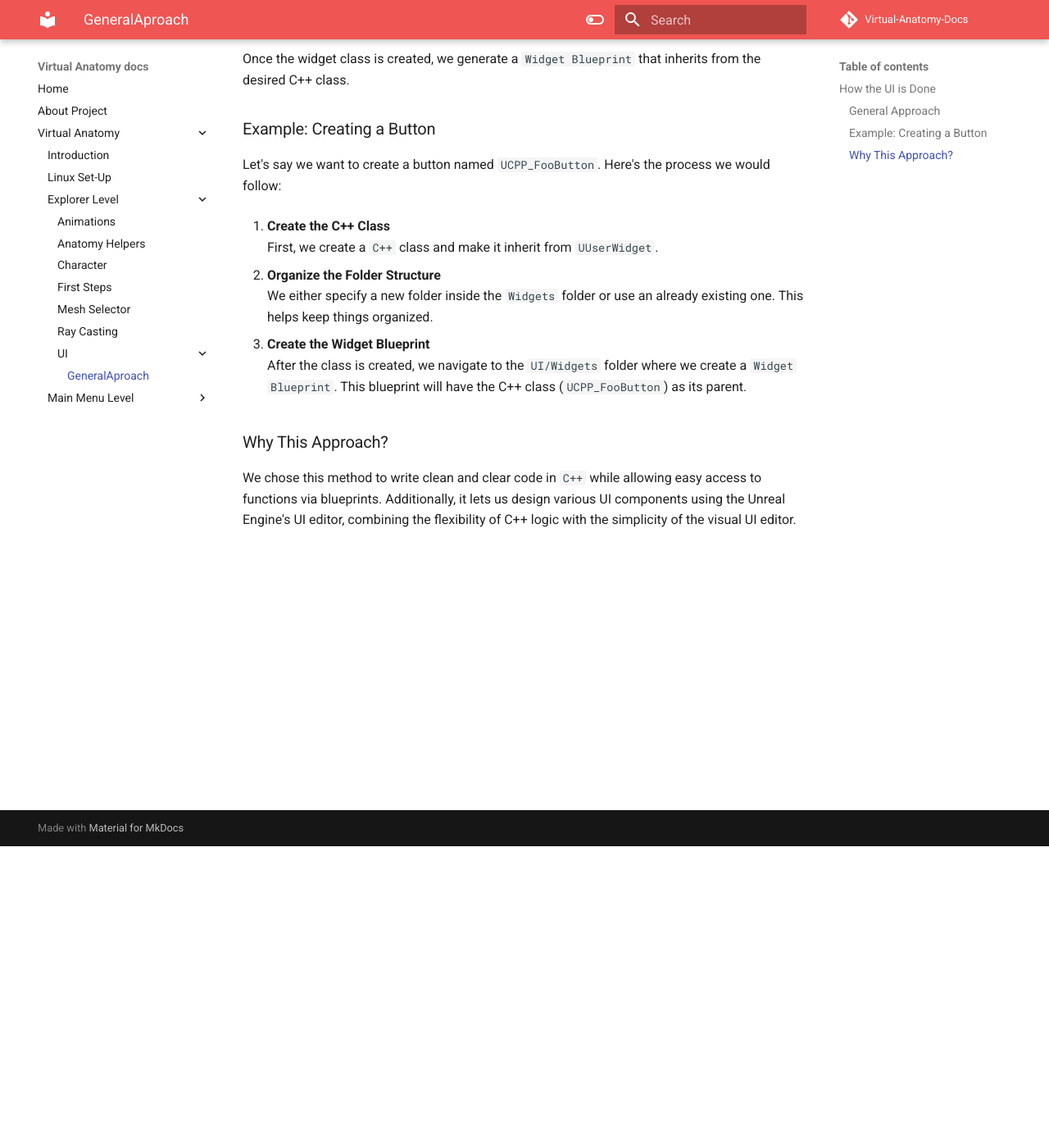
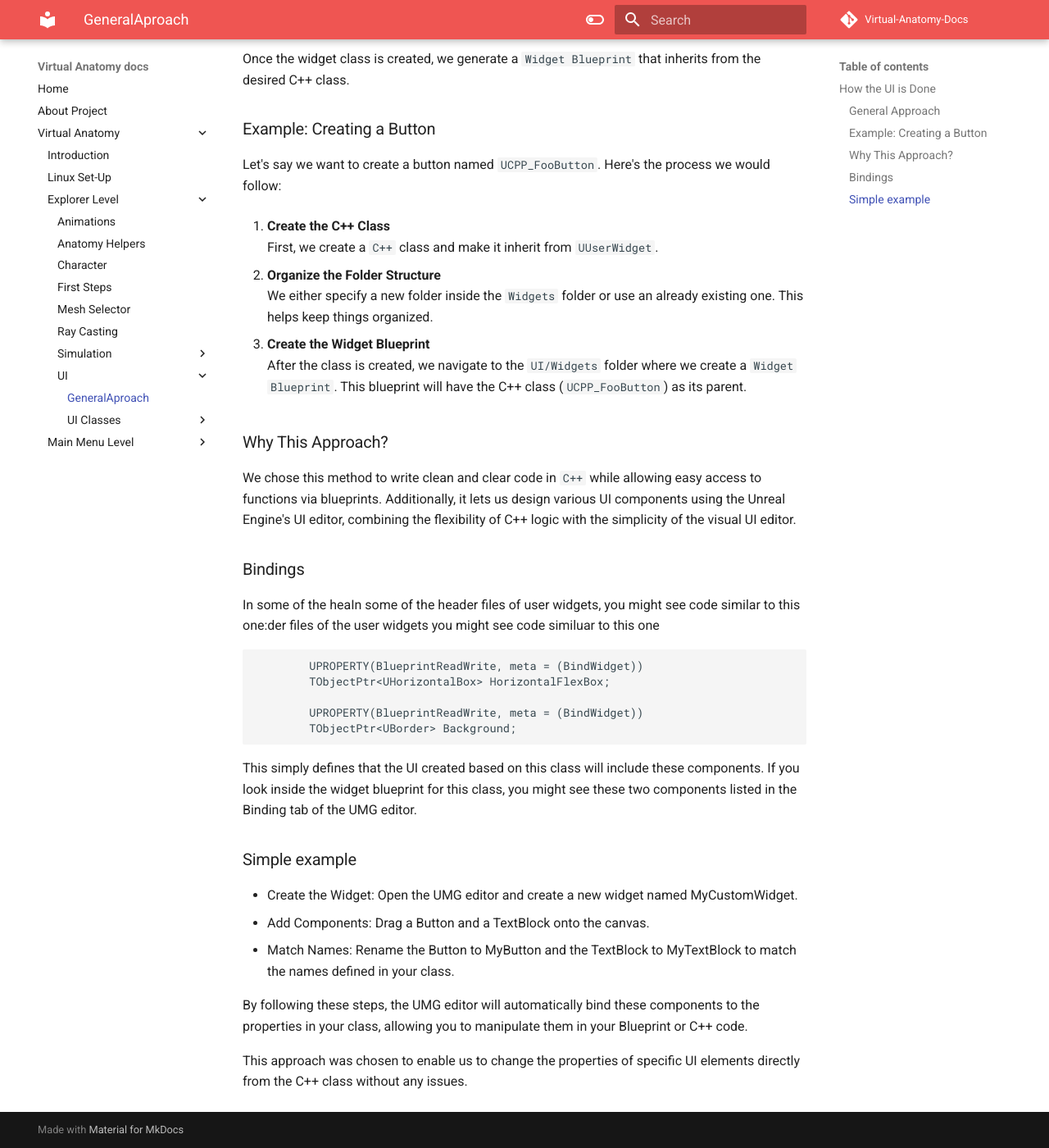
Before and after one commit to jrcz-data-science-lab/VirtualAnatomy-Documentation, an MkDocs documentation site: the page built from docs/VirtualAnatomy/ExplorerLevel/UI/HowIsUIDone.md, in a window 1280 px wide and 1400 px high, scrolled down 368 px. Shown: the whole window at 82% size. Built offline with MkDocs 1.6.1 and Material for MkDocs 9.7.7, drawn with Linux system fonts in a browser that asks for light colours; comment, search, counter and statistics services are not loaded.

Commit message:
update on simulation and UI classes

````diff
--- a/docs/VirtualAnatomy/ExplorerLevel/UI/HowIsUIDone.md
+++ b/docs/VirtualAnatomy/ExplorerLevel/UI/HowIsUIDone.md
@@ -24,3 +24,26 @@
 ### Why This Approach?
 
 We chose this method to write clean and clear code in `C++` while allowing easy access to functions via blueprints. Additionally, it lets us design various UI components using the Unreal Engine's UI editor, combining the flexibility of C++ logic with the simplicity of the visual UI editor.
+
+### Bindings
+
+In some of the heaIn some of the header files of user widgets, you might see code similar to this one:der files of the user widgets you might see code similuar to this one
+
+```c++
+		UPROPERTY(BlueprintReadWrite, meta = (BindWidget))
+		TObjectPtr<UHorizontalBox> HorizontalFlexBox;
+
+		UPROPERTY(BlueprintReadWrite, meta = (BindWidget))
+		TObjectPtr<UBorder> Background;
+```
+This simply defines that the UI created based on this class will include these components. If you look inside the widget blueprint for this class, you might see these two components listed in the Binding tab of the UMG editor.
+
+### Simple example
+
+- Create the Widget: Open the UMG editor and create a new widget named MyCustomWidget.
+- Add Components: Drag a Button and a TextBlock onto the canvas.
+- Match Names: Rename the Button to MyButton and the TextBlock to MyTextBlock to match the names defined in your class.
+
+By following these steps, the UMG editor will automatically bind these components to the properties in your class, allowing you to manipulate them in your Blueprint or C++ code.
+
+This approach was chosen to enable us to change the properties of specific UI elements directly from the C++ class without any issues.
--- a/mkdocs.yml
+++ b/mkdocs.yml
@@ -22,8 +22,15 @@
           - First Steps: VirtualAnatomy/ExplorerLevel/FirstSteps.md
           - Mesh Selector: VirtualAnatomy/ExplorerLevel/MeshSelector.md
           - Ray Casting: VirtualAnatomy/ExplorerLevel/RayCasting.md
+          - Simulation:
+            - General overview: VirtualAnatomy/ExplorerLevel/Simulation/GeneralOverview.md
           - UI:
             - GeneralAproach: VirtualAnatomy/ExplorerLevel/UI/HowIsUIDone.md
+            - UI Classes:
+              - SimulationButton: VirtualAnatomy/ExplorerLevel/UI/SimulationButton.md
+              - Clicked on info: VirtualAnatomy/ExplorerLevel/UI/ClickedOnInfo.md
+              - Simulation Island: VirtualAnatomy/ExplorerLevel/UI/SimulationIsland.md
+
       - Main Menu Level:
           - Landing Page: VirtualAnatomy/MainMenuLevel/LandingPage.md
 theme:
````
Also changed, not shown: docs/VirtualAnatomy/ExplorerLevel/Simulation/GeneralOverview.md (added, +13 -0 lines), docs/VirtualAnatomy/ExplorerLevel/UI/ClickedOnInfo.md (added, +34 -0 lines), docs/VirtualAnatomy/ExplorerLevel/UI/SimulationButton.md (added, +76 -0 lines), docs/VirtualAnatomy/ExplorerLevel/UI/SimulationIsland.md (added, +61 -0 lines).
